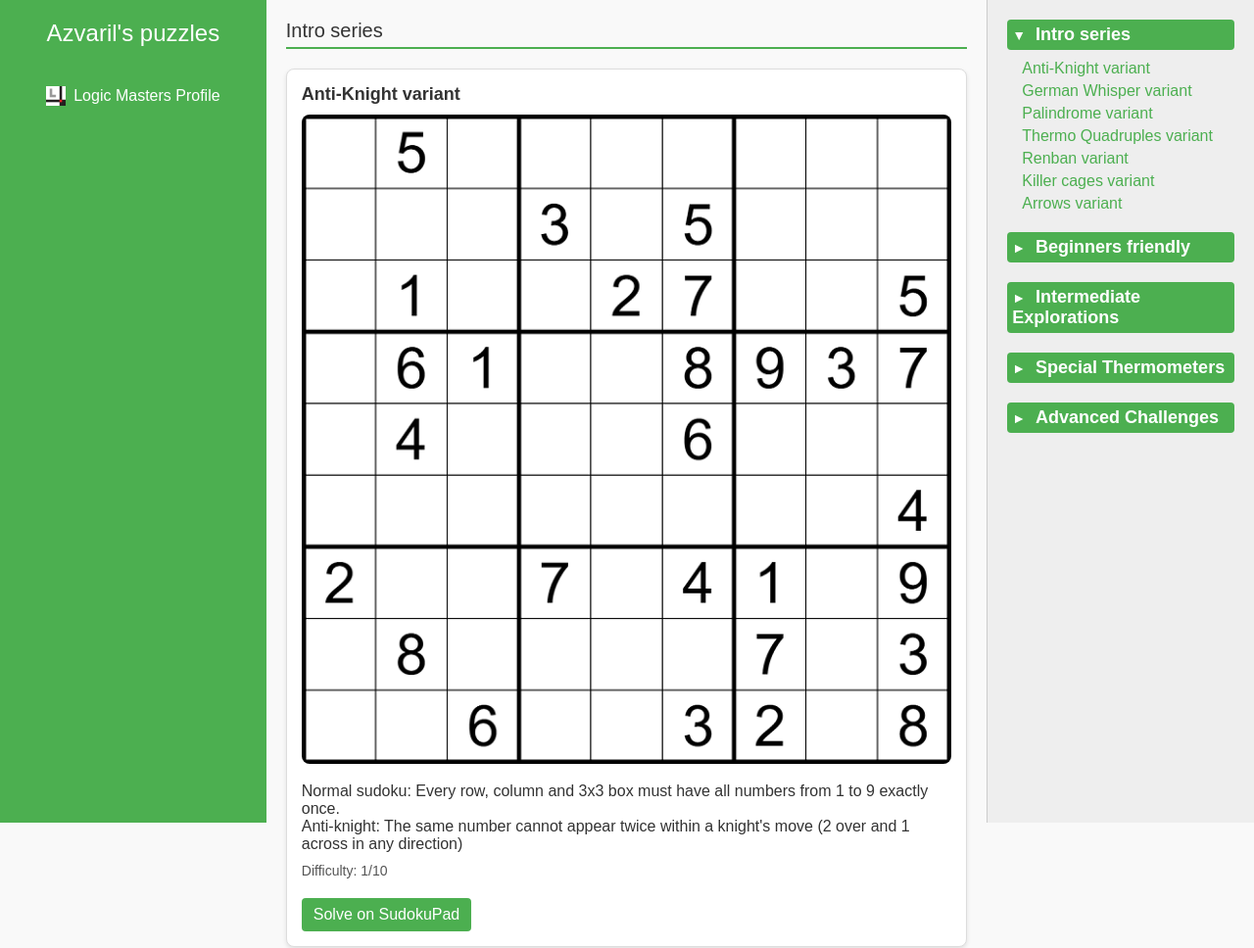
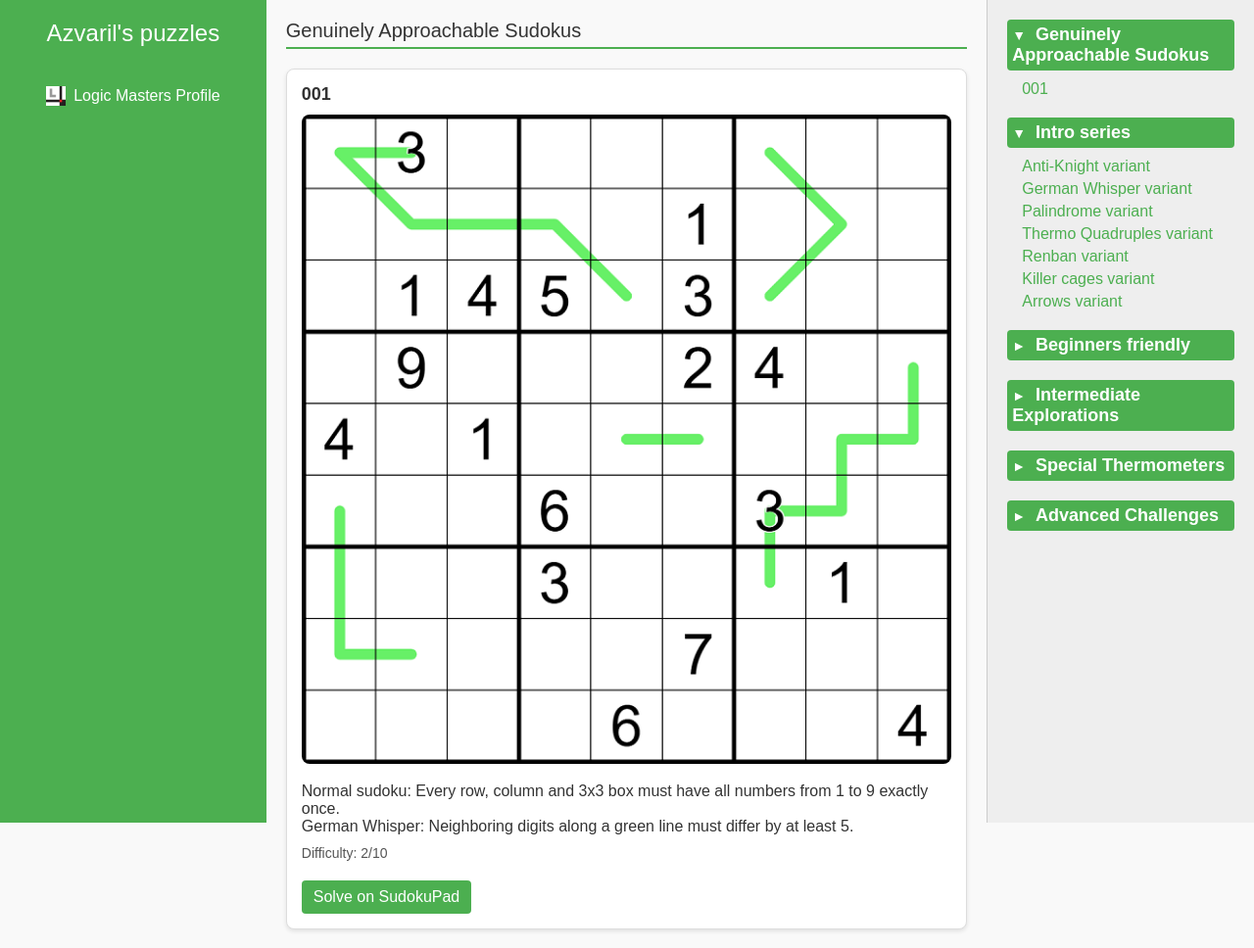
Before and after one commit to Azvaril/Azvaril.github.io, a plain HTML site: page index.html in a window 1280 px wide. Shown: the top 968 px of the page at 98% size. Drawn offline with Linux system fonts and the light colour scheme.

Commit message:
Add GAS puzzle secttion

```diff
--- a/index.html
+++ b/index.html
@@ -201,6 +201,19 @@
 		</div>
     </div>
     <div id="content">
+		<div class="series">
+				<div class="series-header">Genuinely Approachable Sudokus</div>
+				<div class="puzzle" id="puzzle-01">
+					<div class="puzzle-title">001</div>
+					<img src="images/GAS_ 001.png" alt="GAS_ 001.png">
+					<div class="puzzle-description">
+						Normal sudoku: Every row, column and 3x3 box must have all numbers from 1 to 9 exactly once.<br>
+						German Whisper: Neighboring digits along a green line must differ by at least 5.<br>
+					</div>
+					<div class="puzzle-meta">Difficulty: 2/10</div>
+					<a href="https://sudokupad.app/2qdzo6uw9z" class="puzzle-link" target="_blank">Solve on SudokuPad</a>
+				</div>
+			</div>
         <div class="series">
             <div class="series-header">Intro series</div>
             <div class="puzzle" id="puzzle-11">
@@ -430,6 +443,15 @@
     </div>
 
 	<div id="navigation">
+		<div class="nav-series">
+            <div class="nav-series-header" onclick="toggleNavigation('nav-series-0', this)">
+				<span class="arrow">▼</span>Genuinely Approachable Sudokus
+			</div>
+            <div class="nav-puzzles" id="nav-series-0" style="display: block;">
+                <a href="#puzzle-01">001</a>
+
+            </div>
+        </div>
         <div class="nav-series">
             <div class="nav-series-header" onclick="toggleNavigation('nav-series-1', this)">
 				<span class="arrow">▼</span>Intro series
```
Also changed, not shown: images/GAS_ 001.png (added).
